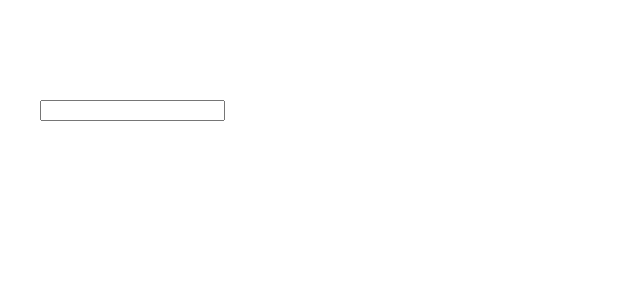
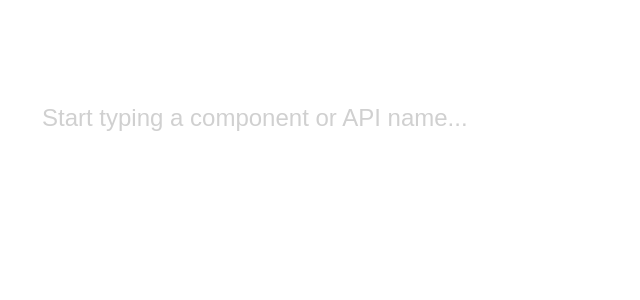
Before and after one commit to paulshen/react-native-api, a React (Create React App) app in the folder site/: page /1 in a window 1280 px wide. Shown: the top 300 px of the page, without its empty margins (0-640 px from the left). Built offline with nearby package versions, Linux system fonts and the light colour scheme.

Commit message:
ui and url

```diff
--- a/site/src/index.css
+++ b/site/src/index.css
@@ -3,3 +3,11 @@ body {
   padding: 0;
   font-family: Roboto, sans-serif;
 }
+
+input::-webkit-input-placeholder {
+  color: #d0d0d0;
+}
+
+pre {
+  overflow: scroll;
+}
--- a/site/src/ui/pages/ComponentPage.js
+++ b/site/src/ui/pages/ComponentPage.js
@@ -38,7 +38,7 @@ export default class ComponentPage extends React.Component {
                 <a
                   href={
                     `https://facebook.github.io/react-native/docs/${componentName.toLowerCase()}.html`
-                  }>
+                  } style={Styles.Link}>
                   Official Docs
                 </a>
               </div>
@@ -46,7 +46,7 @@ export default class ComponentPage extends React.Component {
                 <a
                   href={
                     `https://github.com/facebook/react-native/tree/master/${component.filepath}`
-                  }>
+                  } style={Styles.Link}>
                   Source
                 </a>
               </div>
@@ -155,7 +155,7 @@ export default class ComponentPage extends React.Component {
 
 const Styles = {
   Root: {
-    paddingTop: 100,
+    paddingTop: 40,
   },
   Columns: {
     display: 'flex',
@@ -203,14 +203,14 @@ const Styles = {
     paddingTop: 16,
   },
   PropLeft: {
-    width: '25%',
+    width: '30%',
   },
   PropName: {
     fontFamily: 'Inconsolata',
     wordBreak: 'break-word',
   },
   PropRight: {
-    width: '75%',
+    width: '70%',
   },
   PropType: {
     fontFamily: 'Inconsolata',
@@ -227,4 +227,8 @@ const Styles = {
     fontWeight: 700,
     marginBottom: 8,
   },
+  Link: {
+    color: '#333333',
+    fontSize: 14,
+  },
 };
--- a/site/src/ui/pages/MainPage.js
+++ b/site/src/ui/pages/MainPage.js
@@ -13,13 +13,18 @@ export default class MainPage extends React.Component {
 
   constructor(props) {
     super();
+    let filteredComponents = this._processParams(
+      props.match.params.componentName
+    );
     this.state = {
-      filteredComponents: this._processParams(props.match.params.componentName),
-      query: '',
+      filteredComponents,
+      query: filteredComponents.length === 1
+        ? Data[filteredComponents[0]].componentName
+        : '',
     };
   }
 
-  _processParams = (componentName) => {
+  _processParams = (componentName, query) => {
     let filteredComponents = DataKeys;
     if (componentName) {
       let index = DataKeys.indexOf(componentName.toLowerCase());
@@ -27,44 +32,76 @@ export default class MainPage extends React.Component {
         filteredComponents = [DataKeys[index]];
       }
     }
+    if (query) {
+      filteredComponents = this._filterListWithQuery(
+        filteredComponents,
+        this.state.query
+      );
+    }
     return filteredComponents;
   };
 
   componentWillReceiveProps(nextProps) {
-    if (nextProps.match.params.componentName !== this.props.match.params.componentName) {
+    if (
+      nextProps.match.params.componentName !==
+      this.props.match.params.componentName
+    ) {
       this.setState({
-        filteredComponents: this._processParams(nextProps.match.params.componentName),
+        filteredComponents: this._processParams(
+          nextProps.match.params.componentName,
+          this.state.query
+        ),
       });
     }
   }
 
+  _filterListWithQuery = (list, query) => {
+    let regex = new RegExp(query.split('').join('.*'), 'i');
+    return list.filter(componentName => regex.exec(componentName));
+  };
+
   _onChangeQuery = e => {
     let query = e.target.value;
     let [componentQuery] = query.split('.');
-    let regex = new RegExp(componentQuery.split('').join('.*'), 'i');
-    let filteredComponents = DataKeys.filter(
-      componentName => regex.exec(componentName)
+    let filteredComponents = this._filterListWithQuery(
+      DataKeys,
+      componentQuery
     );
-    this.setState({
+    this.setState(
+      {
         filteredComponents,
         query,
-    });
-
+      },
+      () => {
         if (filteredComponents.length === 1) {
-      this.props.history.replace(`/${Data[filteredComponents[0]].componentName}`);
+          this.props.history.replace(
+            `/${Data[filteredComponents[0]].componentName}`
+          );
         } else {
           this.props.history.replace('/');
         }
+      }
+    );
   };
 
   _onKeyDown = e => {
     if (e.keyCode === 27) {
-      this.setState({
+      this.setState(
+        {
           query: '',
           filteredComponents: DataKeys,
+        },
+        () => this.props.history.replace('/')
+      );
+    }
+  };
+
+  _onClickComponent = e => {
+    this.setState({
+      query: e.target.innerText,
     });
-      this.props.history.replace('/');
-    }
+    this.props.history.replace(e.target.getAttribute('href'));
+    e.preventDefault();
   };
 
   render() {
@@ -76,8 +113,10 @@ export default class MainPage extends React.Component {
           <input
             type="text"
             value={this.state.query}
+            placeholder="Start typing a component or API name..."
             onChange={this._onChangeQuery}
             onKeyDown={this._onKeyDown}
+            style={Styles.Input}
           />
         </div>
         {filteredComponents.length <= 2
@@ -93,7 +132,12 @@ export default class MainPage extends React.Component {
           : <div style={Styles.ComponentList}>
               {filteredComponents.map(componentName => (
                 <div style={Styles.ComponentListEntry} key={componentName}>
-                  <Link to={`/${Data[componentName].componentName}`} replace={true}>{componentName}</Link>
+                  <a
+                    href={`/${Data[componentName].componentName}`}
+                    onClick={this._onClickComponent}
+                    style={Styles.ComponentLink}>
+                    {componentName}
+                  </a>
                 </div>
               ))}
             </div>}
@@ -108,8 +152,22 @@ const Styles = {
     maxWidth: 1200,
     paddingTop: 100,
   },
+  Input: {
+    border: 0,
+    display: 'block',
+    fontSize: 24,
+    marginBottom: 40,
+    paddingBottom: 4,
+    paddingTop: 4,
+    width: '100%',
+  },
   ComponentList: {
     WebkitColumnCount: 4,
   },
   ComponentListEntry: {},
+  ComponentLink: {
+    color: '#333333',
+    fontSize: 12,
+    textDecoration: 'none',
+  },
 };
```
Lines whose indentation alone changed are shown as unchanged.
